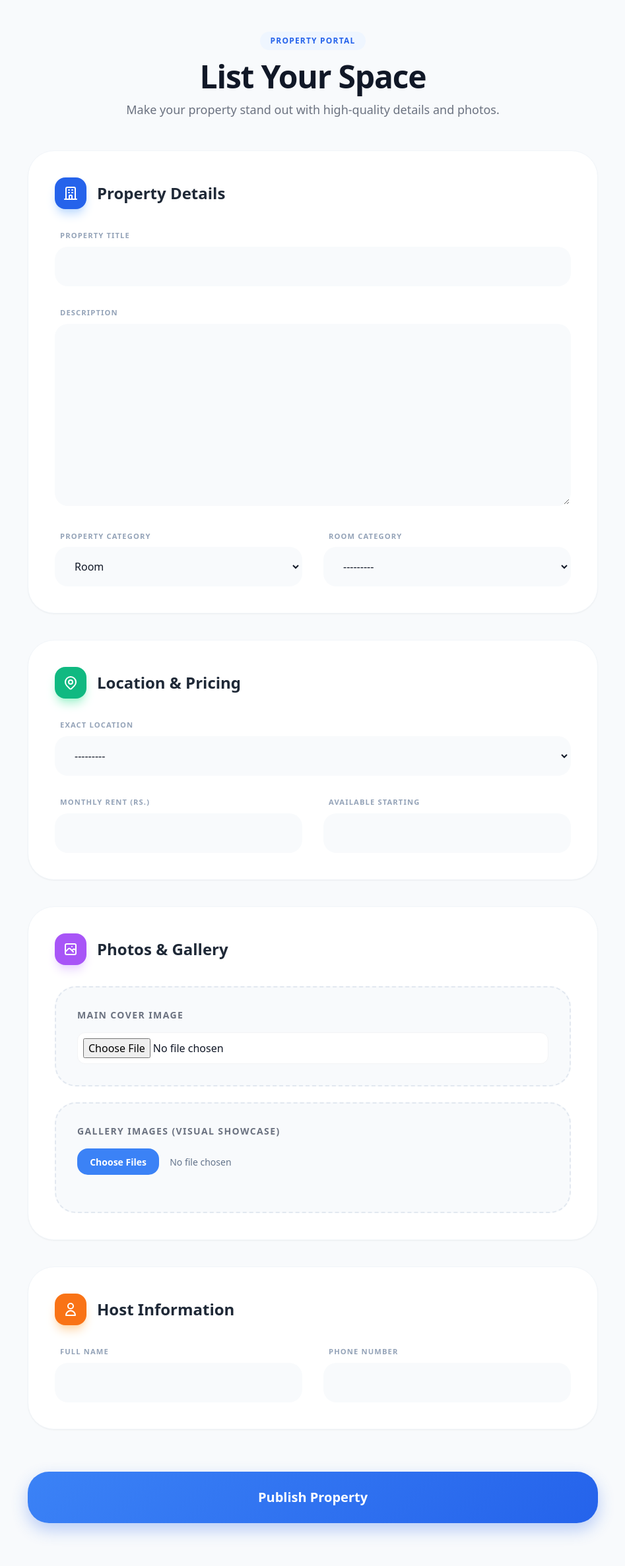
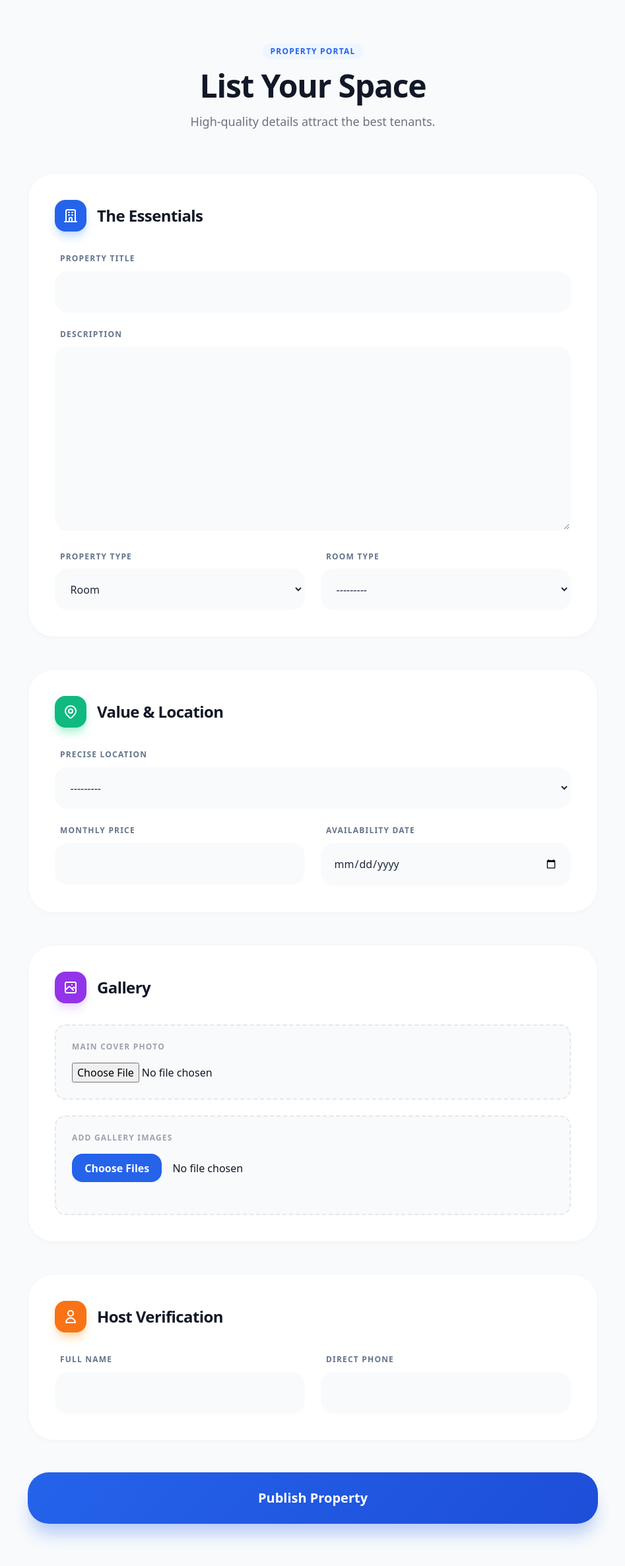
Before and after one commit to Nishan-22/roomfinder, a Django app: page /add/ in a window 1280 px wide. Shown: the part 73-2447 px from the top of the page at 66% size, without its empty margins (166-1113 px from the left). Before the commit the page ends 2402 px from the top, so only its background shows below. Run offline with Django 5.2, Linux system fonts and the light colour scheme; the visitor is signed in with stand-in values (Sample User, id 1); some libraries are stand-ins or nearby versions.

Commit message:
Fix forms, gallery, modal viewer, cloudinary config

```diff
--- a/rooms/forms.py
+++ b/rooms/forms.py
@@ -8,8 +8,9 @@ class RoomForm(forms.ModelForm):
     class Meta:
         model = Room
         exclude = ['owner', 'created_at']
-
-
+        widgets = {
+            'available_from': forms.DateInput(attrs={'type': 'date'})
+        }
 class RegisterForm(UserCreationForm):
     email = forms.EmailField()
 
--- a/rooms/templates/rooms/room_form.html
+++ b/rooms/templates/rooms/room_form.html
@@ -1,272 +1,189 @@
 {% extends "base.html" %}
-{% block title %}Property Listing | RoomFinder{% endblock %}
+{% block title %}{{ form.instance.pk|yesno:"Refine Listing,List Your Space" }} | RoomFinder{% endblock %}
 
 {% block content %}
-<div class="max-w-4xl mx-auto px-4 py-12 animate-fade-in selection:bg-blue-100">
+<div id="scroll-progress" class="fixed top-[73px] left-0 h-1 bg-blue-600 z-[60] transition-all duration-300" style="width: 0%"></div>
 
-    <div class="mb-12 text-center">
-        <span class="inline-block px-4 py-1.5 mb-4 text-xs font-bold tracking-widest text-blue-600 uppercase bg-blue-50 dark:bg-blue-900/30 rounded-full">
+<div class="max-w-4xl mx-auto px-4 py-16 animate-fade-in">
+
+    <div class="mb-16 text-center">
+        <span class="inline-block py-1 px-3 rounded-full bg-blue-50 dark:bg-blue-900/30 text-blue-600 dark:text-blue-400 text-xs font-black uppercase tracking-widest mb-4">
             Property Portal
         </span>
-        <h2 class="text-4xl md:text-5xl font-black text-gray-900 dark:text-white tracking-tight">
+        <h2 class="text-5xl font-black tracking-tight text-gray-900 dark:text-white">
             {{ form.instance.pk|yesno:"Refine Listing,List Your Space" }}
         </h2>
-        <p class="text-gray-500 dark:text-gray-400 mt-3 text-lg">
-            Make your property stand out with high-quality details and photos.
-        </p>
+        <p class="text-gray-500 dark:text-gray-400 mt-4 text-lg">High-quality details attract the best tenants.</p>
     </div>
 
-    <form method="POST" enctype="multipart/form-data" class="space-y-10">
+    <form method="POST" enctype="multipart/form-data" class="space-y-12">
         {% csrf_token %}
-        {{ form.non_field_errors }}
 
-        <div class="card group shadow-sm hover:shadow-xl transition-shadow duration-500">
-            <div class="flex items-center mb-8">
-                <div class="p-3 bg-blue-600 rounded-2xl shadow-lg shadow-blue-200 dark:shadow-none mr-4">
-                    <svg class="w-6 h-6 text-white" fill="none" stroke="currentColor" viewBox="0 0 24 24"><path stroke-linecap="round" stroke-linejoin="round" stroke-width="2" d="M19 21V5a2 2 0 00-2-2H7a2 2 0 00-2 2v16m14 0h2m-2 0h-5m-9 0H3m2 0h5M9 7h1m-1 4h1m4-4h1m-1 4h1m-5 10v-5a1 1 0 011-1h2a1 1 0 011 1v5m-4 0h4"/></svg>
+        {% if form.errors %}
+        <div class="p-6 bg-red-50 dark:bg-red-900/20 border-l-4 border-red-500 rounded-2xl animate-bounce">
+            <div class="flex items-center mb-2">
+                <svg class="w-5 h-5 text-red-600 mr-2" fill="currentColor" viewBox="0 0 20 20"><path fill-rule="evenodd" d="M18 10a8 8 0 11-16 0 8 8 0 0116 0zm-7 4a1 1 0 11-2 0 1 1 0 012 0zm-1-9a1 1 0 00-1 1v4a1 1 0 102 0V6a1 1 0 00-1-1z" clip-rule="evenodd"></path></svg>
+                <strong class="text-red-800 dark:text-red-300">Please review the following:</strong>
             </div>
-                <h3 class="text-2xl font-black text-gray-800 dark:text-gray-100">Property Details</h3>
+            <ul class="list-disc list-inside text-sm text-red-700 dark:text-red-400 space-y-1">
+                {% for field in form %}{% for error in field.errors %}<li>{{ field.label }}: {{ error }}</li>{% endfor %}{% endfor %}
+                {% for error in form.non_field_errors %}<li>{{ error }}</li>{% endfor %}
+            </ul>
+        </div>
+        {% endif %}
+
+        <div class="card group">
+            <div class="flex items-center space-x-4 mb-8">
+                <div class="w-12 h-12 bg-blue-600 rounded-2xl flex items-center justify-center text-white shadow-lg shadow-blue-200 dark:shadow-none">
+                    <svg class="w-6 h-6" fill="none" stroke="currentColor" viewBox="0 0 24 24"><path stroke-linecap="round" stroke-linejoin="round" stroke-width="2" d="M19 21V5a2 2 0 00-2-2H7a2 2 0 00-2 2v16m14 0h2m-2 0h-5m-9 0H3m2 0h5M9 7h1m-1 4h1m4-4h1m-1 4h1m-5 10v-5a1 1 0 011-1h2a1 1 0 011 1v5m-4 0h4"/></svg>
+                </div>
+                <h3 class="text-2xl font-black tracking-tight">The Essentials</h3>
             </div>
 
-            <div class="grid grid-cols-1 md:grid-cols-2 gap-8 custom-form">
-                <div class="md:col-span-2 field-wrapper">
+            <div class="grid gap-6 custom-form">
+                <div class="field-group">
                     <label>Property Title</label>
                     {{ form.title }}
                 </div>
-                <div class="md:col-span-2 field-wrapper">
+                <div class="field-group">
                     <label>Description</label>
                     {{ form.description }}
                 </div>
-                <div class="field-wrapper">
-                    <label>Property Category</label>
-                    {{ form.property_type }}
-                </div>
-                <div class="field-wrapper">
-                    <label>Room Category</label>
-                    {{ form.room_type }}
+                <div class="grid md:grid-cols-2 gap-6">
+                    <div class="field-group"><label>Property Type</label>{{ form.property_type }}</div>
+                    <div class="field-group"><label>Room Type</label>{{ form.room_type }}</div>
                 </div>
             </div>
         </div>
 
-        <div class="card shadow-sm hover:shadow-xl transition-shadow duration-500">
-            <div class="flex items-center mb-8">
-                <div class="p-3 bg-emerald-500 rounded-2xl shadow-lg shadow-emerald-200 dark:shadow-none mr-4">
-                    <svg class="w-6 h-6 text-white" fill="none" stroke="currentColor" viewBox="0 0 24 24"><path stroke-linecap="round" stroke-linejoin="round" stroke-width="2" d="M17.657 16.657L13.414 20.9a1.998 1.998 0 01-2.827 0l-4.244-4.243a8 8 0 1111.314 0z"/><path stroke-linecap="round" stroke-linejoin="round" stroke-width="2" d="M15 11a3 3 0 11-6 0 3 3 0 016 0z"/></svg>
+        <div class="card">
+            <div class="flex items-center space-x-4 mb-8">
+                <div class="w-12 h-12 bg-emerald-500 rounded-2xl flex items-center justify-center text-white shadow-lg shadow-emerald-200 dark:shadow-none">
+                    <svg class="w-6 h-6" fill="none" stroke="currentColor" viewBox="0 0 24 24"><path stroke-linecap="round" stroke-linejoin="round" stroke-width="2" d="M17.657 16.657L13.414 20.9a1.998 1.998 0 01-2.827 0l-4.244-4.243a8 8 0 1111.314 0z"/><path stroke-linecap="round" stroke-linejoin="round" stroke-width="2" d="M15 11a3 3 0 11-6 0 3 3 0 016 0z"/></svg>
                 </div>
-                <h3 class="text-2xl font-black text-gray-800 dark:text-gray-100">Location & Pricing</h3>
+                <h3 class="text-2xl font-black tracking-tight">Value & Location</h3>
             </div>
-            <div class="grid grid-cols-1 md:grid-cols-2 gap-8 custom-form">
-                <div class="md:col-span-2 field-wrapper">
-                    <label>Exact Location</label>
-                    {{ form.location }}
-                </div>
-                <div class="field-wrapper">
-                    <label>Monthly Rent (Rs.)</label>
-                    {{ form.price }}
-                </div>
-                <div class="field-wrapper">
-                    <label>Available Starting</label>
-                    {{ form.available_from }}
+
+            <div class="grid gap-6 custom-form">
+                <div class="field-group"><label>Precise Location</label>{{ form.location }}</div>
+                <div class="grid md:grid-cols-2 gap-6">
+                    <div class="field-group"><label>Monthly Price</label>{{ form.price }}</div>
+                    <div class="field-group"><label>Availability Date</label>{{ form.available_from }}</div>
                 </div>
             </div>
         </div>
 
-        <div class="card shadow-sm hover:shadow-xl transition-shadow duration-500">
-            <div class="flex items-center mb-8">
-                <div class="p-3 bg-purple-500 rounded-2xl shadow-lg shadow-purple-200 dark:shadow-none mr-4">
-                    <svg class="w-6 h-6 text-white" fill="none" stroke="currentColor" viewBox="0 0 24 24"><path stroke-linecap="round" stroke-linejoin="round" stroke-width="2" d="M4 16l4.586-4.586a2 2 0 012.828 0L16 16m-2-2l1.586-1.586a2 2 0 012.828 0L20 14m-6-6h.01M6 20h12a2 2 0 002-2V6a2 2 0 00-2-2H6a2 2 0 00-2 2v12a2 2 0 002 2z"/></svg>
+        <div class="card">
+            <div class="flex items-center space-x-4 mb-8">
+                <div class="w-12 h-12 bg-purple-600 rounded-2xl flex items-center justify-center text-white shadow-lg shadow-purple-200 dark:shadow-none">
+                    <svg class="w-6 h-6" fill="none" stroke="currentColor" viewBox="0 0 24 24"><path stroke-linecap="round" stroke-linejoin="round" stroke-width="2" d="M4 16l4.586-4.586a2 2 0 012.828 0L16 16m-2-2l1.586-1.586a2 2 0 012.828 0L20 14m-6-6h.01M6 20h12a2 2 0 002-2V6a2 2 0 00-2-2H6a2 2 0 00-2 2v12a2 2 0 002 2z"/></svg>
                 </div>
-                <h3 class="text-2xl font-black text-gray-800 dark:text-gray-100">Photos & Gallery</h3>
+                <h3 class="text-2xl font-black tracking-tight">Gallery</h3>
             </div>
 
             <div class="space-y-6">
-                <div class="upload-box group/upload">
-                    <label class="block text-sm font-bold text-gray-500 dark:text-gray-400 uppercase tracking-widest mb-4">Main Cover Image</label>
-                    <div class="bg-white dark:bg-gray-800 p-2 rounded-xl border border-gray-100 dark:border-gray-700">
+                <div class="p-6 bg-gray-50 dark:bg-gray-950 rounded-2xl border-2 border-dashed border-gray-200 dark:border-gray-800">
+                    <label class="block text-xs font-black text-gray-400 uppercase tracking-widest mb-4">Main Cover Photo</label>
                     {{ form.image }}
                 </div>
-                </div>
 
-                <div class="upload-box group/upload">
-                    <label class="block text-sm font-bold text-gray-500 dark:text-gray-400 uppercase tracking-widest mb-4">Gallery Images (Visual Showcase)</label>
+                <div class="p-6 bg-gray-50 dark:bg-gray-950 rounded-2xl border-2 border-dashed border-gray-200 dark:border-gray-800">
+                    <label class="block text-xs font-black text-gray-400 uppercase tracking-widest mb-4">Add Gallery Images</label>
                     <input type="file" name="gallery_images" id="gallery-input" multiple accept="image/*" class="file-input">
-
-                    <div id="preview-grid" class="grid grid-cols-3 sm:grid-cols-4 md:grid-cols-6 gap-4 mt-6"></div>
+                    <div id="preview-grid" class="grid grid-cols-3 md:grid-cols-4 gap-4 mt-6"></div>
                 </div>
 
                 {% if form.instance.pk and form.instance.images.all %}
-<div class="pt-6 border-t border-gray-100 dark:border-gray-700">
-    <p class="text-xs font-black text-gray-400 uppercase tracking-widest mb-4">
-        Currently Published Gallery (Select to Remove)
-    </p>
-
-    <div class="grid grid-cols-4 md:grid-cols-6 gap-4">
+                <div class="pt-6 border-t border-gray-100 dark:border-gray-800">
+                    <p class="font-black text-sm text-gray-400 uppercase tracking-widest mb-4">Current Gallery (Select to Remove)</p>
+                    <div class="grid grid-cols-3 md:grid-cols-5 gap-3">
                         {% for img in form.instance.images.all %}
-        <label class="relative group cursor-pointer">
-            <img src="{{ img.image.url }}" class="w-full h-20 object-cover rounded-xl">
-
-            <!-- DELETE CHECKBOX -->
+                        <label class="relative group cursor-pointer aspect-square overflow-hidden rounded-xl">
+                            <img src="{{ img.image.url }}" class="w-full h-full object-cover group-hover:scale-110 transition duration-500">
                             <input type="checkbox" name="delete_images" value="{{ img.id }}"
-                   class="absolute top-2 right-2 w-5 h-5 accent-red-600 cursor-pointer">
-
-            <div class="absolute inset-0 bg-red-600/70 opacity-0 group-hover:opacity-100 transition flex items-center justify-center text-white text-xs font-bold rounded-xl">
-                Mark Delete
-            </div>
+                                   class="absolute top-2 right-2 w-5 h-5 accent-red-600 rounded shadow-lg">
+                            <div class="absolute inset-0 bg-red-500/10 opacity-0 group-hover:opacity-100 transition-opacity"></div>
                         </label>
                         {% endfor %}
                     </div>
                 </div>
                 {% endif %}
-
             </div>
         </div>
 
-        <div class="card shadow-sm hover:shadow-xl transition-shadow duration-500">
-            <div class="flex items-center mb-8">
-                <div class="p-3 bg-orange-500 rounded-2xl shadow-lg shadow-orange-200 dark:shadow-none mr-4">
-                    <svg class="w-6 h-6 text-white" fill="none" stroke="currentColor" viewBox="0 0 24 24"><path stroke-linecap="round" stroke-linejoin="round" stroke-width="2" d="M16 7a4 4 0 11-8 0 4 4 0 018 0zM12 14a7 7 0 00-7 7h14a7 7 0 00-7-7z"/></svg>
+        <div class="card">
+            <div class="flex items-center space-x-4 mb-8">
+                <div class="w-12 h-12 bg-orange-500 rounded-2xl flex items-center justify-center text-white shadow-lg shadow-orange-200 dark:shadow-none">
+                    <svg class="w-6 h-6" fill="none" stroke="currentColor" viewBox="0 0 24 24"><path stroke-linecap="round" stroke-linejoin="round" stroke-width="2" d="M16 7a4 4 0 11-8 0 4 4 0 018 0zM12 14a7 7 0 00-7 7h14a7 7 0 00-7-7z"/></svg>
                 </div>
-                <h3 class="text-2xl font-black text-gray-800 dark:text-gray-100">Host Information</h3>
+                <h3 class="text-2xl font-black tracking-tight">Host Verification</h3>
             </div>
-            <div class="grid grid-cols-1 md:grid-cols-2 gap-8 custom-form">
-                <div class="field-wrapper">
-                    <label>Full Name</label>
-                    {{ form.owner_name }}
-                </div>
-                <div class="field-wrapper">
-                    <label>Phone Number</label>
-                    {{ form.contact_number }}
-                </div>
+
+            <div class="grid md:grid-cols-2 gap-6 custom-form">
+                <div class="field-group"><label>Full Name</label>{{ form.owner_name }}</div>
+                <div class="field-group"><label>Direct Phone</label>{{ form.contact_number }}</div>
             </div>
         </div>
 
-        <div class="pt-6">
-            <button type="submit" class="submit-btn active:scale-[0.98] transition-all">
+        <button type="submit" class="submit-btn hover:-translate-y-1 active:scale-95">
             {{ form.instance.pk|yesno:"Save Changes,Publish Property" }}
         </button>
-        </div>
     </form>
 </div>
 
 <style>
-.card {
-    background: white;
-    border-radius: 2.5rem;
-    padding: 2.5rem;
-    border: 1px solid #f1f5f9;
+    .card { background: white; padding: 2.5rem; border-radius: 2.5rem; border: 1px solid #f1f5f9; box-shadow: 0 4px 6px -1px rgba(0,0,0,0.02); transition: transform 0.3s; }
+    .dark .card { background: #0f172a; border-color: #1e293b; box-shadow: none; }
+
+    .field-group label { display: block; font-size: 0.75rem; font-weight: 800; text-transform: uppercase; letter-spacing: 0.1em; color: #64748b; margin-bottom: 0.6rem; padding-left: 0.5rem; }
+
+    .custom-form input, .custom-form textarea, .custom-form select {
+        width: 100%; padding: 1.1rem; border-radius: 1.25rem; background: #f8fafc; border: 2px solid transparent;
+        transition: all 0.3s; color: #1e293b; outline: none; font-weight: 500;
     }
-.dark .card {
-    background: #1e293b;
-    border-color: #334155;
-    box-shadow: none;
+    .dark .custom-form input, .dark .custom-form textarea, .dark .custom-form select { background: #1e293b; color: #f8fafc; }
+    .custom-form input:focus { border-color: #2563eb; background: white; box-shadow: 0 0 0 4px rgba(37, 99, 235, 0.1); }
+
+    .file-input::file-selector-button {
+        background: #2563eb; color: white; border: none; padding: 0.6rem 1.2rem; border-radius: 1rem; font-weight: 800; margin-right: 1rem; transition: 0.3s;
     }
-.field-wrapper label {
-    display: block;
-    font-size: 0.7rem;
-    font-weight: 800;
-    color: #94a3b8;
-    text-transform: uppercase;
-    letter-spacing: 0.1em;
-    margin-left: 0.5rem;
-    margin-bottom: 0.5rem;
-}
-.custom-form input, .custom-form select, .custom-form textarea {
-    width: 100%;
-    padding: 1rem 1.5rem;
-    background: #f8fafc;
-    border-radius: 1.25rem;
-    border: 2px solid transparent;
-    transition: all 0.3s ease;
-    outline: none;
-}
-.dark .custom-form input, .dark .custom-form select, .dark .custom-form textarea {
-    background: #0f172a;
-    color: white;
-}
-.custom-form input:focus {
-    border-color: #3b82f6;
-    background: white;
-    box-shadow: 0 0 0 5px rgba(59, 130, 246, 0.1);
-}
-.dark .custom-form input:focus {
-    background: #1e293b;
-}
-.upload-box {
-    padding: 2rem;
-    border: 2px dashed #e2e8f0;
-    border-radius: 2rem;
-    background: #f8fafc;
-    transition: all 0.3s ease;
-}
-.dark .upload-box {
-    background: #0f172a;
-    border-color: #334151;
-}
-.upload-box:hover {
-    border-color: #3b82f6;
-    background: #f1f5f9;
-}
-.dark .upload-box:hover { background: #1e293b; }
+    .file-input::file-selector-button:hover { background: #1e40af; }
 
-.file-input {
-    width: 100%;
-    font-size: 0.875rem;
-    color: #64748b;
-}
-.file-input::file-selector-button {
-    background: #3b82f6;
-    color: white;
-    border: none;
-    padding: 0.6rem 1.2rem;
-    border-radius: 1rem;
-    font-weight: 800;
-    margin-right: 1rem;
-    cursor: pointer;
-    transition: 0.3s;
-}
-.file-input::file-selector-button:hover {
-    background: #2563eb;
-    transform: scale(1.05);
-}
-.thumb {
-    border-radius: 1.25rem;
-    height: 90px;
-    width: 100%;
-    object-fit: cover;
-    border: 3px solid #fff;
-    box-shadow: 0 4px 10px rgba(0,0,0,0.1);
-    animation: scaleIn 0.3s ease-out;
-}
-@keyframes scaleIn { from { transform: scale(0.8); opacity: 0; } to { transform: scale(1); opacity: 1; } }
+    .thumb-preview { height: 90px; width: 100%; object-fit: cover; border-radius: 1rem; animation: slideUp 0.4s ease-out forwards; }
 
     .submit-btn {
-    width: 100%;
-    background: linear-gradient(135deg, #3b82f6 0%, #2563eb 100%);
-    color: white;
-    font-size: 1.25rem;
-    font-weight: 900;
-    padding: 1.5rem;
-    border-radius: 2rem;
-    box-shadow: 0 10px 25px rgba(37, 99, 235, 0.3);
+        width: 100%; padding: 1.5rem; font-weight: 900; background: linear-gradient(135deg, #2563eb 0%, #1d4ed8 100%);
+        color: white; border-radius: 2rem; font-size: 1.25rem; box-shadow: 0 20px 25px -5px rgba(37, 99, 235, 0.3); transition: all 0.3s;
     }
+
+    @keyframes slideUp { from { opacity: 0; transform: translateY(10px); } to { opacity: 1; transform: translateY(0); } }
 </style>
 
 <script>
+    // --- Gallery Preview Logic ---
     document.getElementById('gallery-input').addEventListener('change', function(e) {
         const grid = document.getElementById('preview-grid');
         grid.innerHTML = '';
         [...e.target.files].forEach(file => {
             const reader = new FileReader();
             reader.onload = function(event) {
-            const wrapper = document.createElement('div');
                 const img = document.createElement('img');
                 img.src = event.target.result;
-            img.className = "thumb";
+                img.className = "thumb-preview";
                 grid.appendChild(img);
             }
             reader.readAsDataURL(file);
         });
     });
+
+    // --- Scroll Progress Logic ---
+    window.addEventListener('scroll', () => {
+        const h = document.documentElement,
+              b = document.body,
+              st = 'scrollTop',
+              sh = 'scrollHeight';
+        const percent = (h[st]||b[st]) / ((h[sh]||b[sh]) - h.clientHeight) * 100;
+        document.getElementById('scroll-progress').style.width = percent + '%';
+    });
 </script>
-
 {% endblock %}
```
Also changed, not shown: rooms/models.py (+22 -11 lines), rooms/templates/rooms/room_detail.html (+32 -7 lines), rooms/ap3_dFBylzA.jpg (added), rooms/migrations/0006_alter_room_owner_alter_room_price.py (added). Lines whose indentation alone changed are shown as unchanged.
